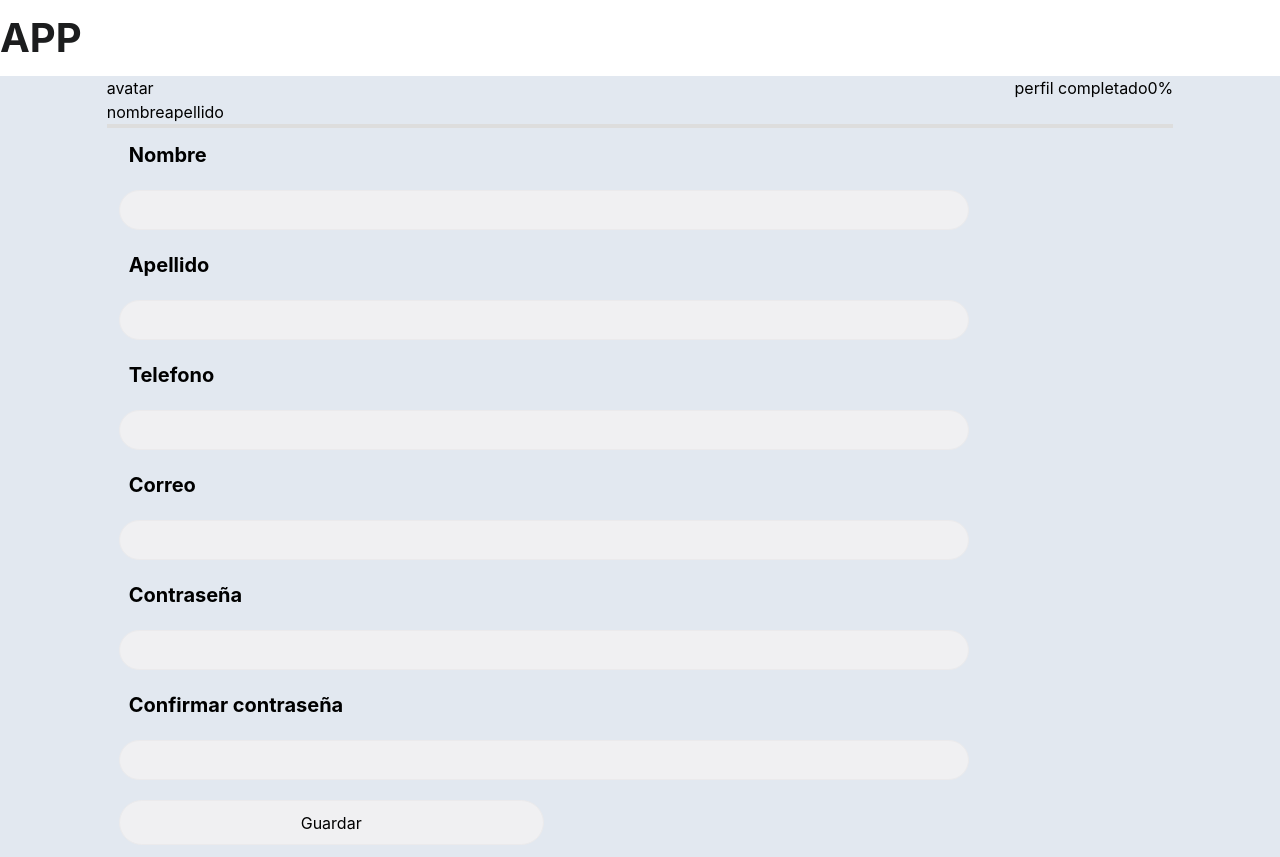
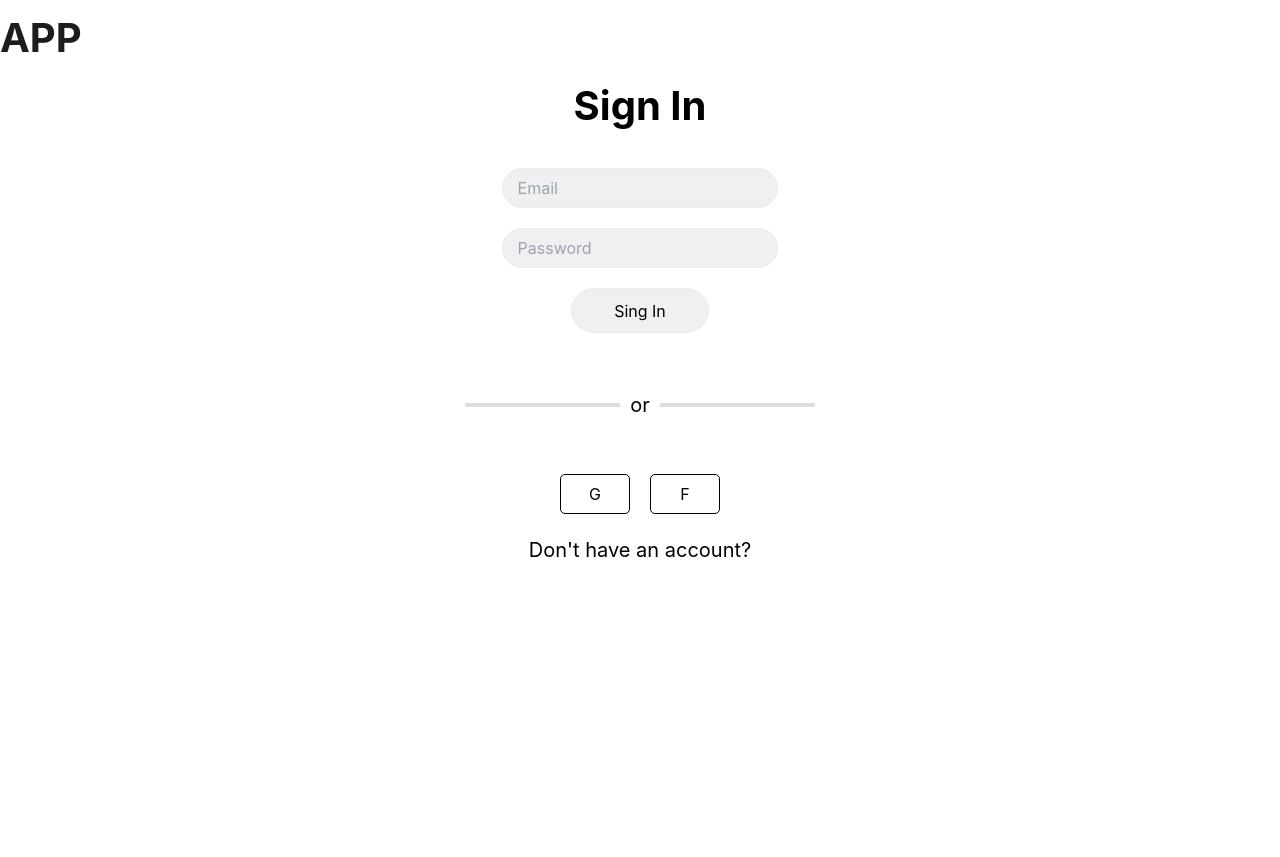
Before and after one commit to No-Country/c10-58-m-reactchallenge-mern, a React (Vite) app: page /snow in a window 1280 px wide. After the commit the page ends 800 px from the top, so only its background shows below. Built offline with nearby package versions, Linux system fonts and the light colour scheme; no server answers; the database is empty.

Commit message:
form-styled

```diff
--- a/src/components/MicroComponents/Form.js
+++ b/src/components/MicroComponents/Form.js
@@ -2,7 +2,7 @@ import styled from "styled-components";
 
 //components
 export const Form = styled.form`
-margingh-top: 10px;
+
 display: flex;
 flex-direction: column;
 
@@ -43,4 +43,9 @@ button {
     background-color: #ebeaec;
   }
 }
+label {
+
+  color: #000;
+
+}
 `
--- a/src/components/Register.jsx
+++ b/src/components/Register.jsx
@@ -1,4 +1,5 @@
 /* eslint-disable */
+import { Form } from '../components/MicroComponents/Form.js'
 import { useState } from 'react'
 import { useNavigate } from 'react-router-dom'
 import { createUserWithEmail } from '../firebase/userEmailAndPassword'
@@ -69,7 +70,7 @@ const Register = () => {
   return (
     <section className='p-4 max-w-md mx-auto'>
       <h1 className='text-xl font-black my-4'>Registro</h1>
-      <form onSubmit={handleSubmit}>
+      <Form onSubmit={handleSubmit}>
         <div className='my-2'>
           <label
             className='block my-1'
@@ -241,7 +242,7 @@ const Register = () => {
             REGISTRARSE
           </button>
         </div>
-      </form>
+      </Form>
     </section>
   )
 }
--- a/src/components/SignIn.jsx
+++ b/src/components/SignIn.jsx
@@ -15,7 +15,7 @@ const Container = styled.div`
   justify-content: center;
   align-items: center;
   background-color: #ffffff;
-  color: #fff;
+
   height: 500px;
   width: 350px;
   border-radius: 10px;
@@ -39,6 +39,10 @@ const P = styled.p`
   margin: 10px;
   color: #000;
   font-size: 20px;
+  &:hover {
+    cursor: pointer;
+    text-decoration: underline;
+  }
 `
 const Span = styled.span`
   margin: 10px;
@@ -65,7 +69,8 @@ const DivLine = styled.div`
   }
 `
 
-const SignIn = () => {
+const SignIn = ({setIsRegister,isRegister}) => {
+
   const [users, setUser] = useState({ email: '', password: '' })
   // destructuring
   const { email, password } = users
@@ -107,6 +112,10 @@ const SignIn = () => {
     // destructuring
     const { name, value } = e.target
     setUser({ ...users, [name]: value })
+  }
+  const handleNewAccount = () => {
+    setIsRegister(!isRegister)
+
   }
 
   return (
@@ -162,8 +171,8 @@ const SignIn = () => {
         </ButtonRed>
       </div>
 
-      <div className=''>
-        <P className='text-2xl'>Don't have an account?</P>
+      <div className='' >
+        <P onClick={handleNewAccount} className='text-2xl   '>Don't have an account?</P>
       </div>
     </Container>
   )
--- /dev/null
+++ b/src/pages/RegisterAnadLogin.jsx
@@ -0,0 +1,27 @@
+import React from 'react'
+import Register from '../components/Register'
+import SignIn from '../components/SignIn'
+import styled from 'styled-components'
+const Container = styled.div`
+    display: flex;
+    justify-content: center;
+    align-items: center;
+
+    background-color: #ffffff;
+`
+const RegisterAnadLogin = () => {
+    const [isRegister, setIsRegister] = React.useState(false)
+  return (
+    <Container className='flex justify-self-center justify-items-center'>
+        {
+            isRegister ? <Register/> : <SignIn setIsRegister={setIsRegister}
+            isRegister={isRegister}
+            />
+
+        }
+
+    </Container>
+  )
+}
+
+export default RegisterAnadLogin
--- a/src/router/router.jsx
+++ b/src/router/router.jsx
@@ -6,6 +6,7 @@ import Register from '../components/Register';
 import SignIn from '../components/SignIn';
 import Profile from '../pages/Profile';
 import { TestingValentin } from '../firebase/testValentin';
+import RegisterAnadLogin from '../pages/RegisterAnadLogin';
 
 export const router = createBrowserRouter([
 	{
@@ -26,7 +27,7 @@ export const router = createBrowserRouter([
 			// },
 			{
 				path: '/snow',
-				element: <Profile />
+				element: <RegisterAnadLogin />
 			},
 			{
 				path: '/appointment',
```
